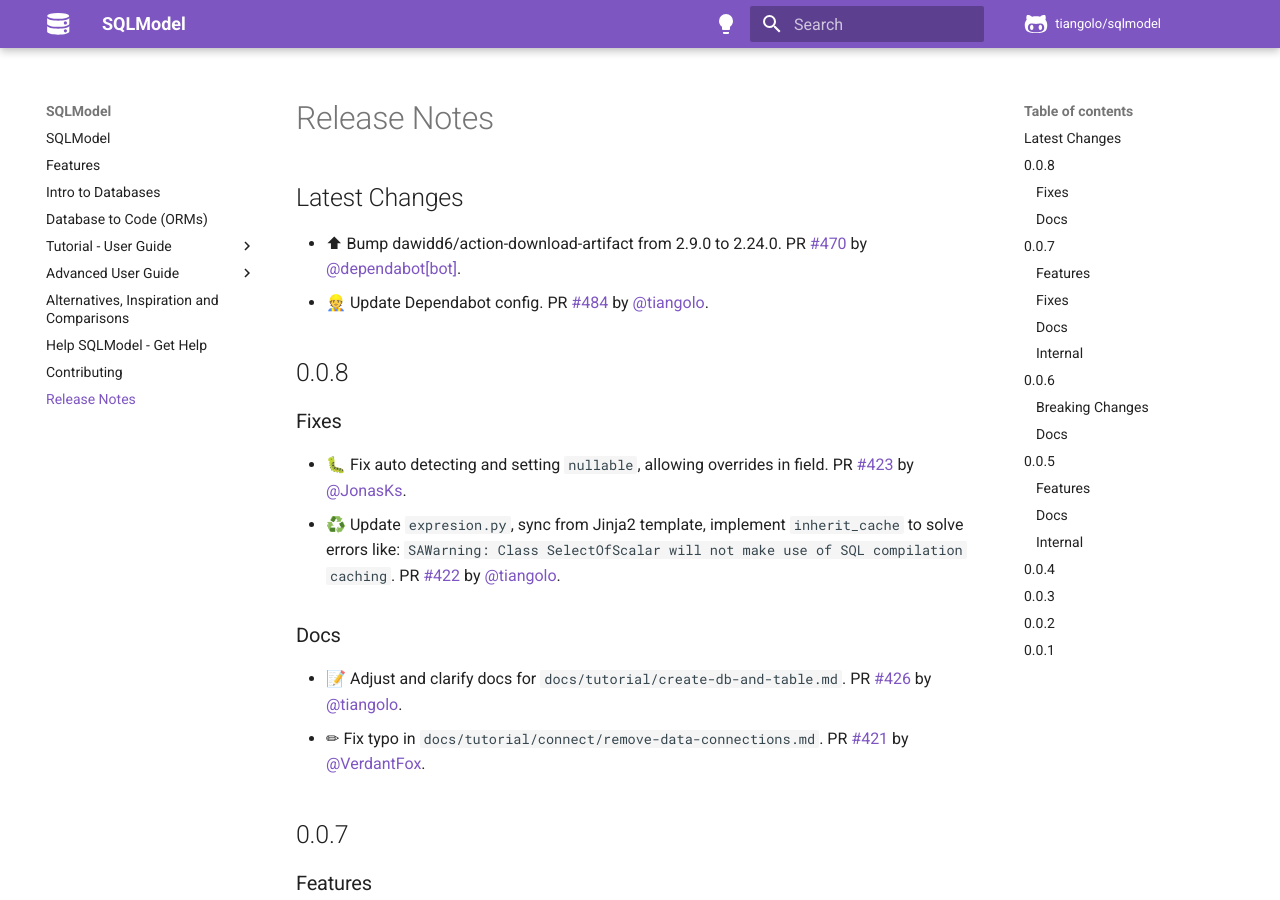
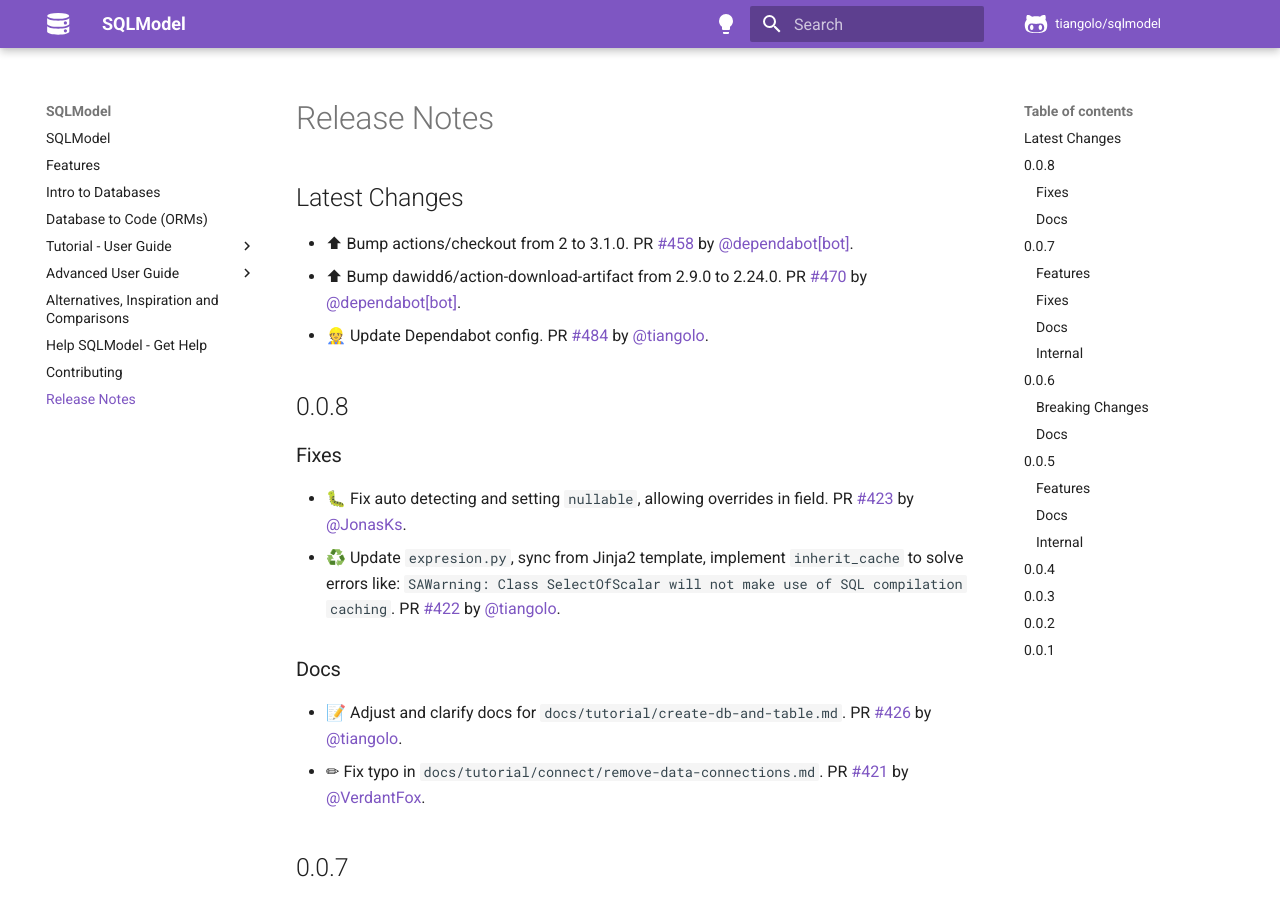
Before and after one commit to upmorpheus/Laravel-perfect, an MkDocs documentation site: the page built from docs/release-notes.md, in a window 1280 px wide and 900 px high. Built offline with MkDocs 1.6.1 and Material for MkDocs 9.7.7, drawn with Linux system fonts in a browser that asks for light colours; comment, search, counter and statistics services are not loaded.

Commit message:
📝 Update release notes

```diff
--- a/docs/release-notes.md
+++ b/docs/release-notes.md
@@ -2,6 +2,7 @@
 
 ## Latest Changes
 
+* ⬆ Bump actions/checkout from 2 to 3.1.0. PR [#458](https://github.com/tiangolo/sqlmodel/pull/458) by [@dependabot[bot]](https://github.com/apps/dependabot).
 * ⬆ Bump dawidd6/action-download-artifact from 2.9.0 to 2.24.0. PR [#470](https://github.com/tiangolo/sqlmodel/pull/470) by [@dependabot[bot]](https://github.com/apps/dependabot).
 * 👷 Update Dependabot config. PR [#484](https://github.com/tiangolo/sqlmodel/pull/484) by [@tiangolo](https://github.com/tiangolo).
 
```
